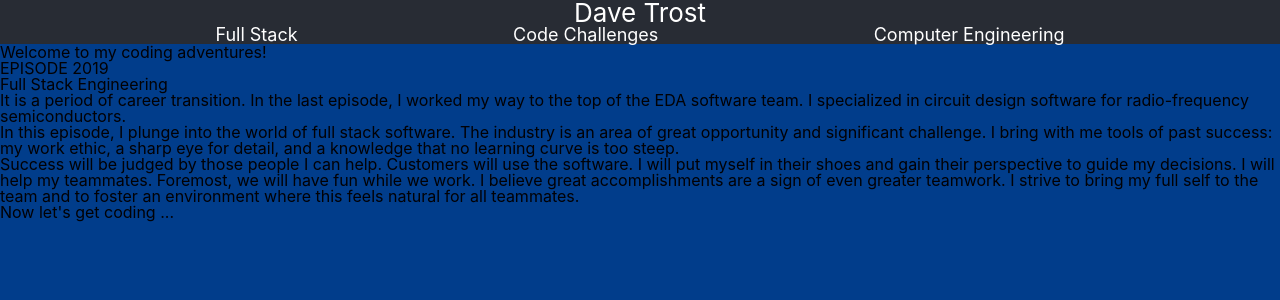
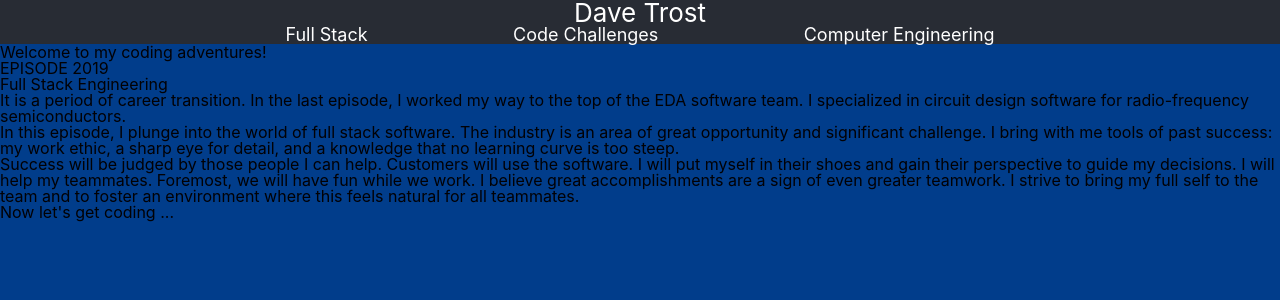
Before and after one commit to DaveTrost/dave-trost, a React (Create React App) app: page / in a window 1280 px wide. Shown: the top 300 px of the page. Built offline with nearby package versions, Linux system fonts and the light colour scheme.

Commit message:
use appContainer in Header component

```diff
--- a/src/components/Header.tsx
+++ b/src/components/Header.tsx
@@ -4,12 +4,14 @@ import './Header.scss';
 function Header() {
   return (
     <header className='Header'>
+      <div className='appContainer'>
         <h1>Dave Trost</h1>
         <nav>
           <h2>Full Stack</h2>
           <h2>Code Challenges</h2>
           <h2>Computer Engineering</h2>
         </nav>
+      </div>
     </header>
   );
 }
```
Lines whose indentation alone changed are shown as unchanged.
